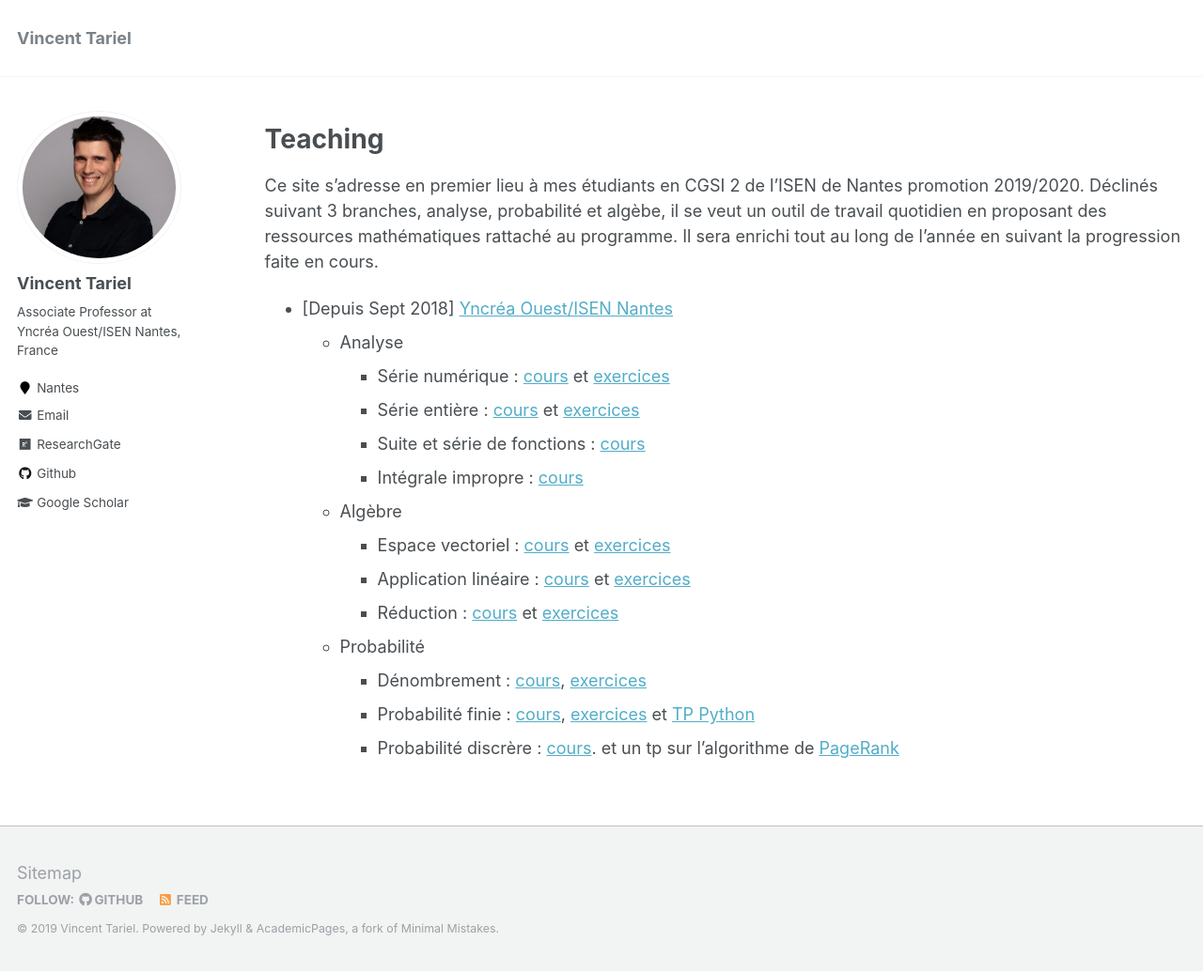
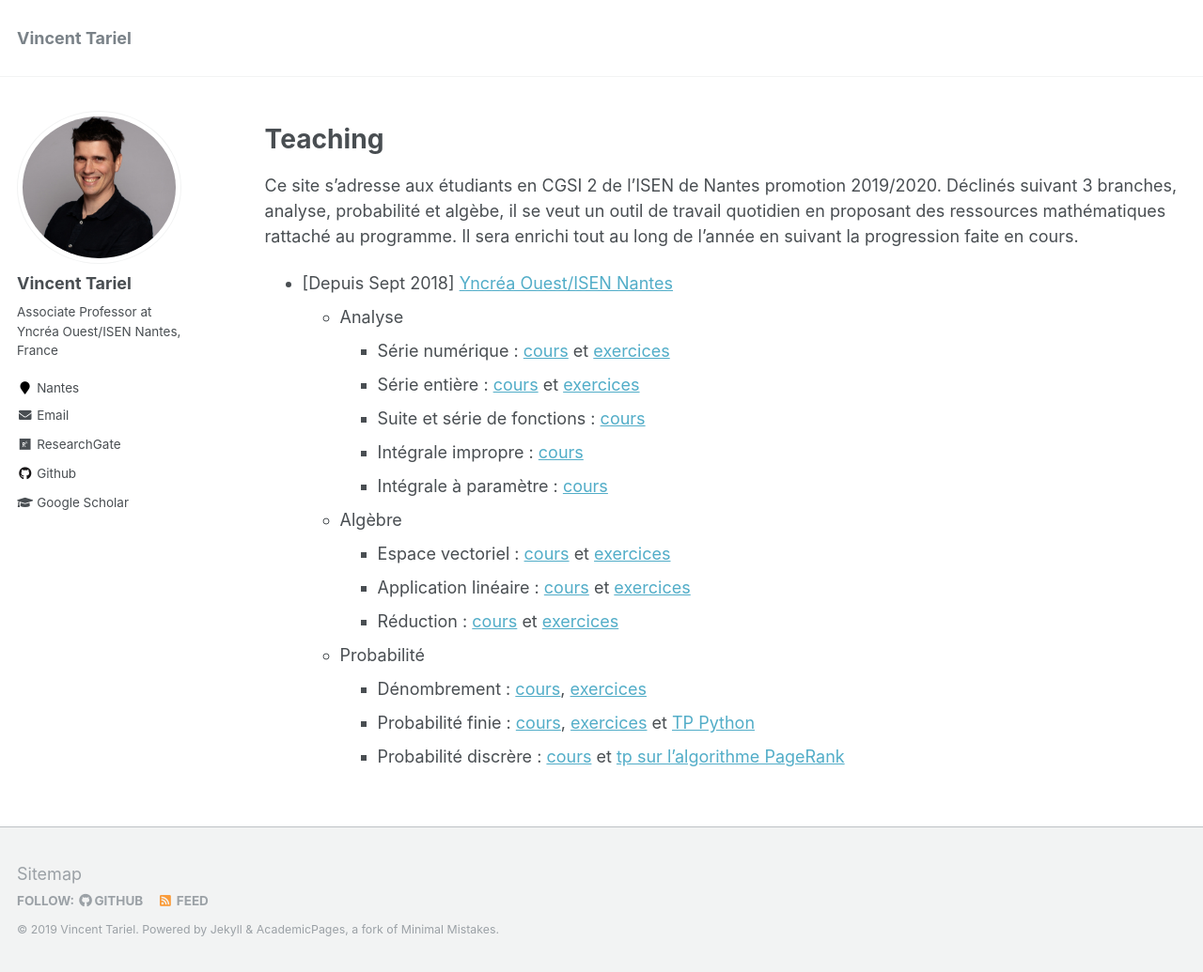
Before and after one commit to VincentTariel/vincenttariel.github.io, a Jekyll site: the page built from _pages/teaching.md, in a window 1280 px wide and 1035 px high. Shown: the whole window at 94% size. Built offline with Jekyll 4.4.1, drawn with Linux system fonts in a browser that asks for light colours.

Commit message:
int parametre

```diff
--- a/_pages/teaching.md
+++ b/_pages/teaching.md
@@ -6,7 +6,7 @@ author_profile: true
 ---
 Teaching
 ======
-Ce site s'adresse en premier lieu à mes étudiants en CGSI 2 de l'ISEN de Nantes promotion 2019/2020.
+Ce site s'adresse aux étudiants en CGSI 2 de l'ISEN de Nantes promotion 2019/2020.
 Déclinés suivant 3 branches, analyse, probabilité et algèbe, il se veut un outil de travail quotidien en proposant des ressources mathématiques rattaché au programme.
 Il sera enrichi tout au long de l'année en suivant la progression faite en cours.
 * [Depuis Sept 2018]  [Yncréa Ouest/ISEN Nantes](https://isen-nantes.fr/)
@@ -15,14 +15,15 @@ Il sera enrichi tout au long de l'année en suivant la progression faite en cour
       * Série entière : [cours](https://github.com/VincentTariel/cours/blob/master/analyse/serie_entiere_cours.pdf) et [exercices](https://github.com/VincentTariel/cours/blob/master/analyse/serie_entiere_exo.pdf)
       * Suite et série de fonctions : [cours](https://github.com/VincentTariel/cours/blob/master/analyse/suite_serie_fonction_cours.pdf)
       * Intégrale impropre : [cours](https://github.com/VincentTariel/cours/blob/master/analyse/integration_cours.pdf)
-   * Algèbre
-        * Espace vectoriel : [cours](https://github.com/VincentTariel/cours/blob/master/algebre/espace_vectoriel_cours.pdf) et [exercices](https://github.com/VincentTariel/cours/blob/master/algebre/espace_vectoriel_exo.pdf)
-        * Application linéaire : [cours](https://github.com/VincentTariel/cours/blob/master/algebre/application_lineaire_cours.pdf) et [exercices](https://github.com/VincentTariel/cours/blob/master/algebre/application_lineaire_exo.pdf)
-        * Réduction : [cours](https://github.com/VincentTariel/cours/blob/master/algebre/reduction_cours.pdf) et [exercices](https://github.com/VincentTariel/cours/blob/master/algebre/reduction_exo.pdf)
+      * Intégrale à paramètre : [cours](https://github.com/VincentTariel/cours/blob/master/analyse/integrale_parametre_cours.pdf)
+  * Algèbre
+       * Espace vectoriel : [cours](https://github.com/VincentTariel/cours/blob/master/algebre/espace_vectoriel_cours.pdf) et [exercices](https://github.com/VincentTariel/cours/blob/master/algebre/espace_vectoriel_exo.pdf)
+       * Application linéaire : [cours](https://github.com/VincentTariel/cours/blob/master/algebre/application_lineaire_cours.pdf) et [exercices](https://github.com/VincentTariel/cours/blob/master/algebre/application_lineaire_exo.pdf)
+       * Réduction : [cours](https://github.com/VincentTariel/cours/blob/master/algebre/reduction_cours.pdf) et [exercices](https://github.com/VincentTariel/cours/blob/master/algebre/reduction_exo.pdf)
 
-   * Probabilité
-        * Dénombrement : [cours](https://github.com/VincentTariel/cours/blob/master/probabilite/denombrement_cours.pdf), [exercices](https://github.com/VincentTariel/cours/blob/master/probabilite/denombrement_exo.pdf)
-        * Probabilité finie : [cours](https://github.com/VincentTariel/cours/blob/master/probabilite/probabilite_finie_cours.pdf), [exercices](https://github.com/VincentTariel/cours/blob/master/probabilite/probabilite_finie_exo.pdf) et
+  * Probabilité
+       * Dénombrement : [cours](https://github.com/VincentTariel/cours/blob/master/probabilite/denombrement_cours.pdf), [exercices](https://github.com/VincentTariel/cours/blob/master/probabilite/denombrement_exo.pdf)
+       * Probabilité finie : [cours](https://github.com/VincentTariel/cours/blob/master/probabilite/probabilite_finie_cours.pdf), [exercices](https://github.com/VincentTariel/cours/blob/master/probabilite/probabilite_finie_exo.pdf) et
          [TP Python](https://github.com/VincentTariel/cours/blob/master/probabilite/simulation_variable_aleatoire_avtivite_python.pdf)
-        * Probabilité discrère : [cours](https://github.com/VincentTariel/cours/blob/master/probabilite/probabilite_discrete_cours.pdf).
-        et un tp sur l'algorithme de [PageRank](https://github.com/VincentTariel/cours/blob/master/probabilite/TP_PageRank.pdf)
+       * Probabilité discrère : [cours](https://github.com/VincentTariel/cours/blob/master/probabilite/probabilite_discrete_cours.pdf)
+        et [tp sur l'algorithme PageRank](https://github.com/VincentTariel/cours/blob/master/probabilite/TP_PageRank.pdf)
```
